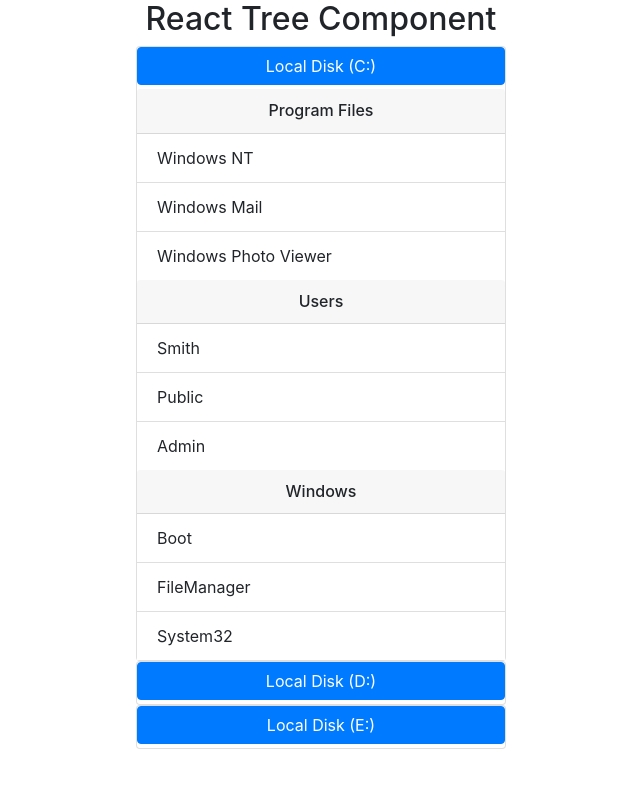
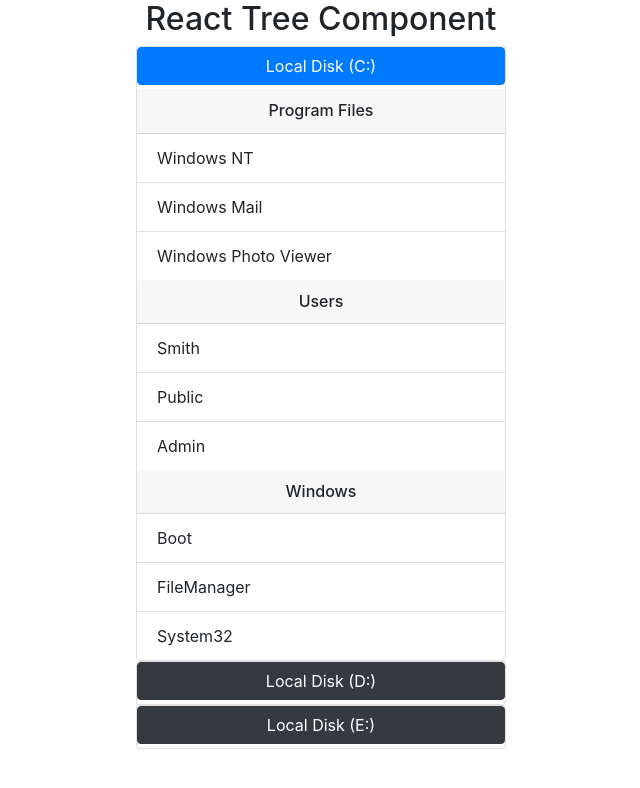
Before and after one commit to angelo-james/react-tree-task, a React (Create React App) app: page / in a window 1280 px wide. Shown: the top 788 px of the page, without its empty margins (319-959 px from the left). Built offline with nearby package versions, Linux system fonts and the light colour scheme.

Commit message:
using ternary applied specific styling on button if it is expanded or not

```diff
--- a/src/components/FirstBranch.js
+++ b/src/components/FirstBranch.js
@@ -9,9 +9,11 @@ class FirstBranch extends Component {
       onExpand(event.target.value);
     }
 
+    let toggleButtonColor = expanded ? "btn btn-primary mb-1" : "btn btn-dark mb-1";
+
     return (
       <div className="animated fadeIn card">
-        <button className="btn btn-primary mb-1" value={id} onClick={event => handleToggle(event)}>
+        <button className={toggleButtonColor} value={id} onClick={event => handleToggle(event)}>
           {name}
         </button>
         {expanded ? children.map(node => (
```
